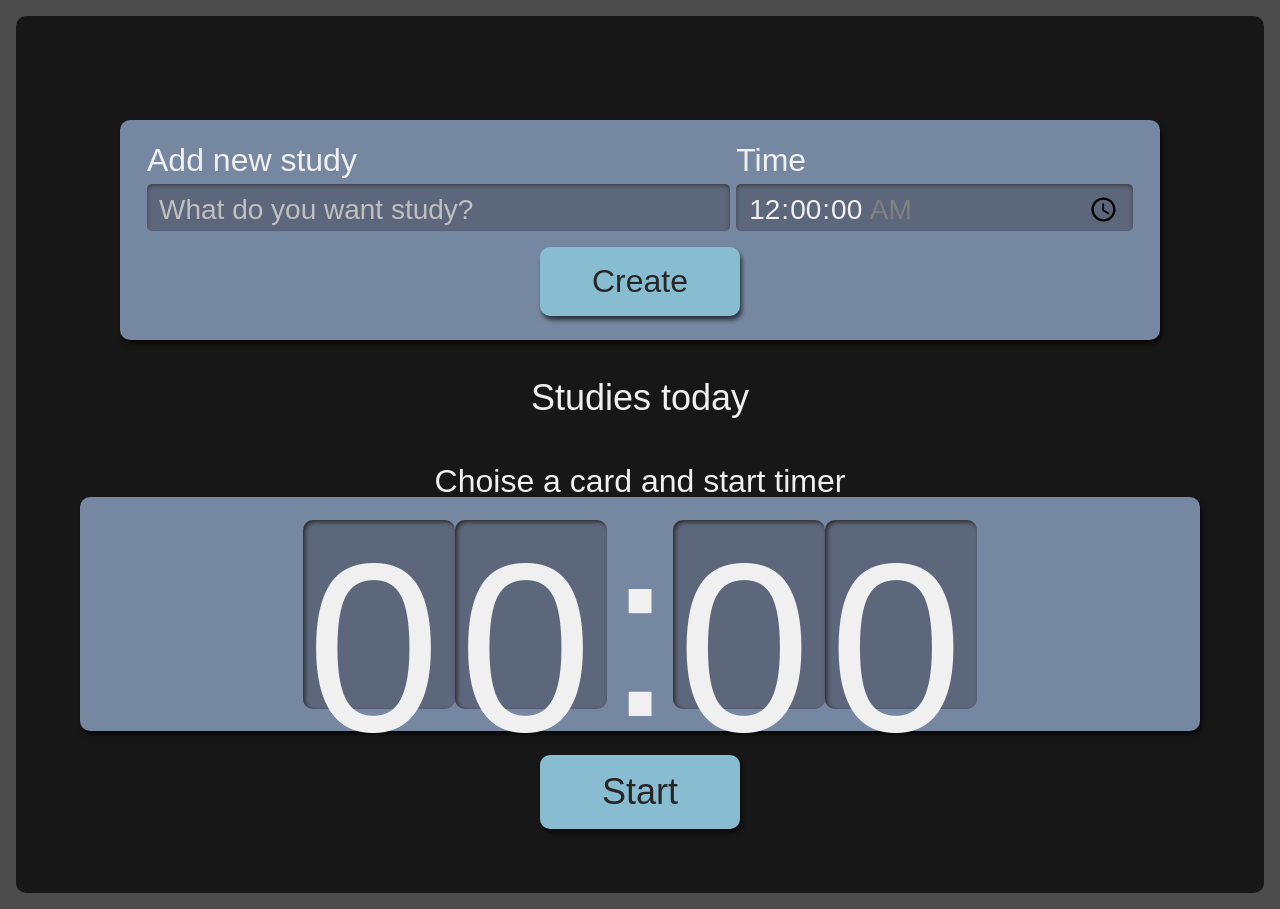
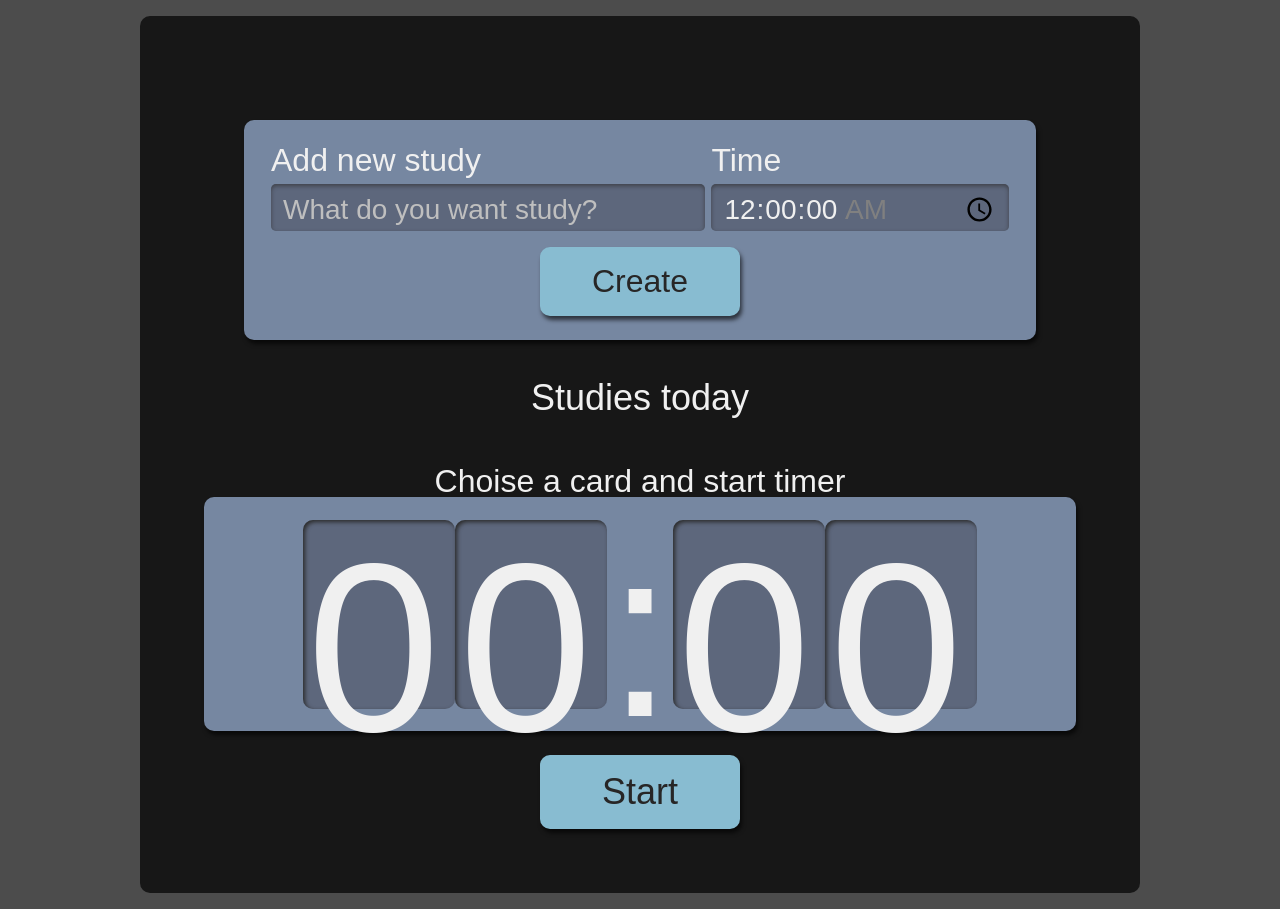
Before and after one commit to lukkas-lukkas/react-studies, a React (Create React App) app: page / in a window 1280 px wide. Built offline with nearby package versions, Linux system fonts and the light colour scheme.

Commit message:
fix style

```diff
--- a/src/pages/style.scss
+++ b/src/pages/style.scss
@@ -2,12 +2,14 @@
     min-width: 320px;
     min-height: calc(100vh - 32px);
     width: 100%;
+    max-width: 1000px;
     padding: 32px;
     box-sizing: border-box;
     border-radius: 10px;
     background-color: #171717;
     justify-content: center;
     align-content: center;
+    margin: auto;
 
     @media screen and (min-width:1280px) {
         padding: 64px;
```
